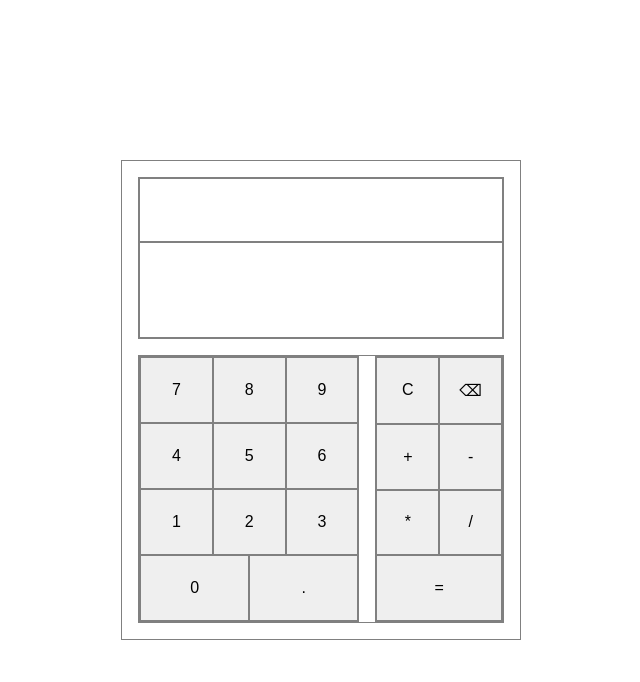
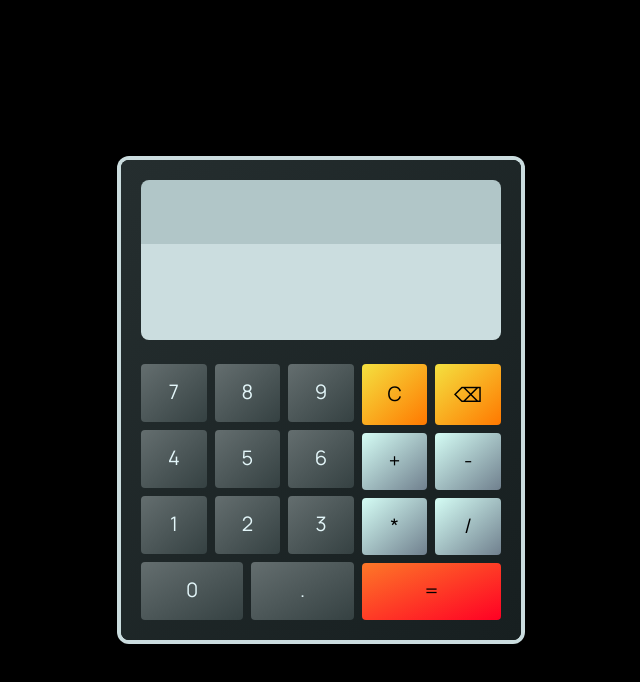
Before and after one commit to thetopaccount/calculator, a plain HTML site: page index.html in a window 1280 px wide. Shown: the whole page, without its empty margins (319-959 px from the left). Drawn offline with Linux system fonts and the light colour scheme.

Commit message:
Add styling

```diff
--- /dev/null
+++ b/fonts/manrope-webfont/stylesheet.css
@@ -0,0 +1,55 @@
+@font-face {
+    font-family: 'manrope-bold';
+    src: url('manrope-bold-webfont.woff2') format('woff2'),
+         url('manrope-bold-webfont.woff') format('woff');
+    font-weight: normal;
+    font-style: normal;
+}
+
+@font-face {
+    font-family: 'manrope-extrabold';
+    src: url('manrope-extrabold-webfont.woff2') format('woff2'),
+         url('manrope-extrabold-webfont.woff') format('woff');
+    font-weight: normal;
+    font-style: normal;
+}
+
+@font-face {
+    font-family: 'manrope-extralight';
+    src: url('manrope-extralight-webfont.woff2') format('woff2'),
+         url('manrope-extralight-webfont.woff') format('woff');
+    font-weight: normal;
+    font-style: normal;
+}
+
+@font-face {
+    font-family: 'manrope-light';
+    src: url('manrope-light-webfont.woff2') format('woff2'),
+         url('manrope-light-webfont.woff') format('woff');
+    font-weight: normal;
+    font-style: normal;
+}
+
+@font-face {
+    font-family: 'manrope-medium';
+    src: url('manrope-medium-webfont.woff2') format('woff2'),
+         url('manrope-medium-webfont.woff') format('woff');
+    font-weight: normal;
+    font-style: normal;
+}
+
+@font-face {
+    font-family: 'manrope-regular';
+    src: url('manrope-regular-webfont.woff2') format('woff2'),
+         url('manrope-regular-webfont.woff') format('woff');
+    font-weight: normal;
+    font-style: normal;
+}
+
+@font-face {
+    font-family: 'manrope-semibold';
+    src: url('manrope-semibold-webfont.woff2') format('woff2'),
+         url('manrope-semibold-webfont.woff') format('woff');
+    font-weight: normal;
+    font-style: normal;
+}
--- a/index.html
+++ b/index.html
@@ -4,6 +4,7 @@
 		<title>Calculator</title>
 		<meta charset="utf-8">
 		<link rel="stylesheet" href="style.css">
+		<link rel="stylesheet" href="fonts/manrope-webfont/stylesheet.css">
 		<script type="text/javascript" src="script.js" defer></script>
 	</head>
 	<body class="flex flex-center">
--- a/style.css
+++ b/style.css
@@ -1,8 +1,9 @@
-body * {
-	border: 1px solid gray;
+* {
+	font-family: manrope-regular;
 }
 
 body {
+	background-color: black;
 	box-sizing: border-box;
 	margin: 0;
 	padding: 2rem;
@@ -42,6 +43,9 @@ body {
 }
 
 #calc-body {
+	box-shadow: 0 0 0 .25rem #cbdddf;
+	background-image: linear-gradient(to bottom right, #252e2f, #171f20);
+	border-radius: 0.5rem;
 	box-sizing: border-box;
 	height: 30rem;
 	width: 25rem;
@@ -51,12 +55,13 @@ body {
 
 #calc-screen {
 	max-height: 10rem;
+	margin: 0.25rem;
 }
 
 #calc-screen > * {
-	font-family: monospace;
 	padding: 0 1rem;
 	overflow-x: auto;
+	font-family: manrope-bold;
 }
 
 #calc-screen :nth-child(1) {
@@ -70,14 +75,12 @@ body {
 	font-weight: bold;
 }
 
-#calc-buttons {
-	gap: 1rem;
-}
-
 #calc-buttons button {
-	padding: 5%;
-	font-size: 1rem;
+	font-size: 1.25rem;
 	font-weight: 500;
+	margin: 0.25rem;
+	border: 0;
+	border-radius: 0.25rem;
 }
 
 #calc-body > *,
@@ -90,9 +93,39 @@ body {
 }
 
 #calc-digits button {
-	min-width: 30%;
+	min-width: 25%;
+	color: #e3f6f9;
+	background-image: linear-gradient(to bottom right, #646e6f, #354142);
+	transition: 0.1s ease;
+}
+
+#calc-buttons button:hover {
+	font-family: manrope-bold;
+	box-shadow: 0 0 0 2px #e3f6f9;
+	transition: 0.1s ease;
 }
 
 #calc-operators button {
 	min-width: 40%;
+	color: black;
+	background-image: linear-gradient(to bottom right, #d5fdf5, #70808e);
 }
+
+#calc-operators :nth-child(1),
+#calc-operators :nth-child(2) {
+	background-image: linear-gradient(to bottom right, #f4e140, #ff7800);
+}
+
+#calc-operators :last-child {
+	background-image: linear-gradient(to bottom right, #fd7828, #ff0024);
+}
+
+#former-expr {
+	background-color: #b1c6c8;
+	border-radius: .5rem .5rem 0 0;
+}
+
+#current-expr {
+	background-color: #cbdddf;
+	border-radius: 0 0 .5rem .5rem;
+}
```
Also changed, not shown: fonts/manrope-webfont/manrope-bold-webfont.woff (added), fonts/manrope-webfont/manrope-bold-webfont.woff2 (added), fonts/manrope-webfont/manrope-extrabold-webfont.woff (added), fonts/manrope-webfont/manrope-extrabold-webfont.woff2 (added), fonts/manrope-webfont/manrope-extralight-webfont.woff (added), fonts/manrope-webfont/manrope-extralight-webfont.woff2 (added), fonts/manrope-webfont/manrope-light-webfont.woff (added), fonts/manrope-webfont/manrope-light-webfont.woff2 (added), fonts/manrope-webfont/manrope-medium-webfont.woff (added), fonts/manrope-webfont/manrope-medium-webfont.woff2 (added), fonts/manrope-webfont/manrope-regular-webfont.woff (added), fonts/manrope-webfont/manrope-regular-webfont.woff2 (added), fonts/manrope-webfont/manrope-semibold-webfont.woff (added), fonts/manrope-webfont/manrope-semibold-webfont.woff2 (added).
